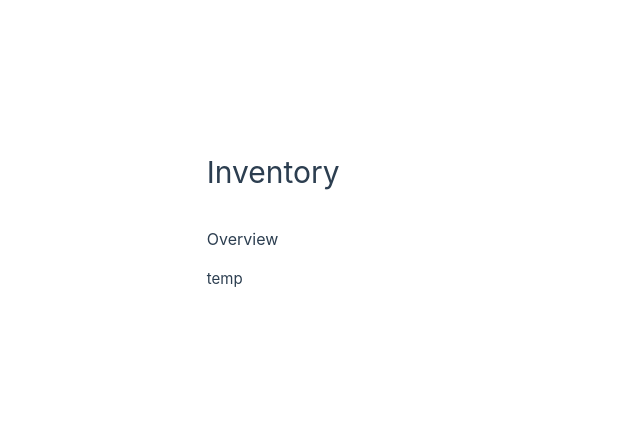
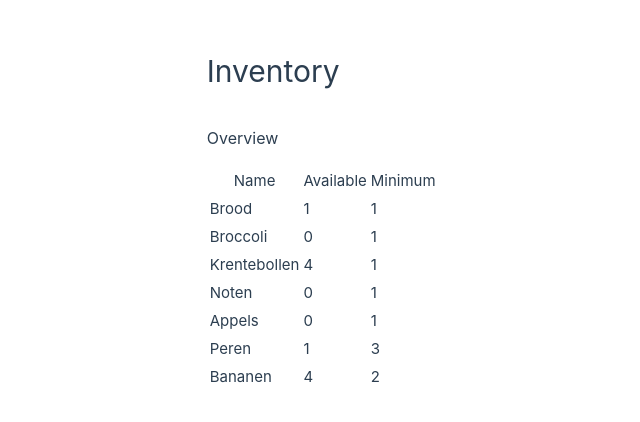
Before and after one commit to j-kramer/Script, a Vue app in the folder vue3 inventaris/: page / in a window 1280 px wide. Shown: the part 180-602 px from the top of the page, without its empty margins (283-923 px from the left). Built offline with nearby package versions, Linux system fonts and the light colour scheme.

Commit message:
vue3 inventaris: wip inventoryTable

```diff
--- /dev/null
+++ b/vue3 inventaris/src/components/InventoryTable.vue
@@ -0,0 +1,22 @@
+<script setup>
+const props = defineProps(['inventory'])
+</script>
+
+<template>
+  <table>
+    <thead>
+      <tr>
+        <th>Name</th>
+        <th>Available</th>
+        <th>Minimum</th>
+      </tr>
+    </thead>
+    <tbody>
+      <tr v-for="(item, index) in inventory" :key="index">
+        <td>{{ item.name }}</td>
+        <td>{{ item.actualAmount }}</td>
+        <td>{{ item.minimumAmount }}</td>
+      </tr>
+    </tbody>
+  </table>
+</template>
--- a/vue3 inventaris/src/views/Overview.vue
+++ b/vue3 inventaris/src/views/Overview.vue
@@ -1,8 +1,12 @@
 <script setup>
+import InventoryTable from '../components/InventoryTable.vue';
+import { getInventory } from '../store/inventory'
+
+const inventory = getInventory;
 </script>
 
 <template>
   <main>
-    <p>temp</p>
+    <InventoryTable :inventory="inventory" />
   </main>
 </template>
```
